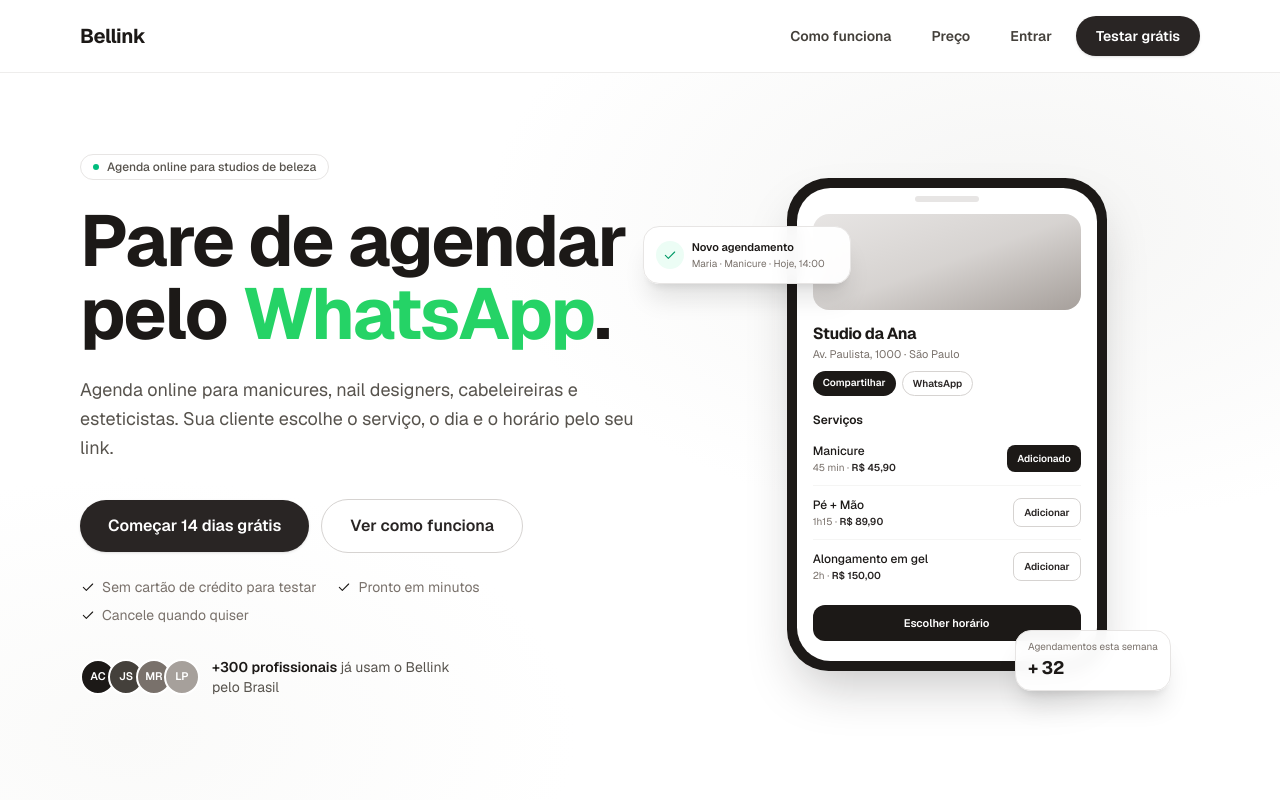
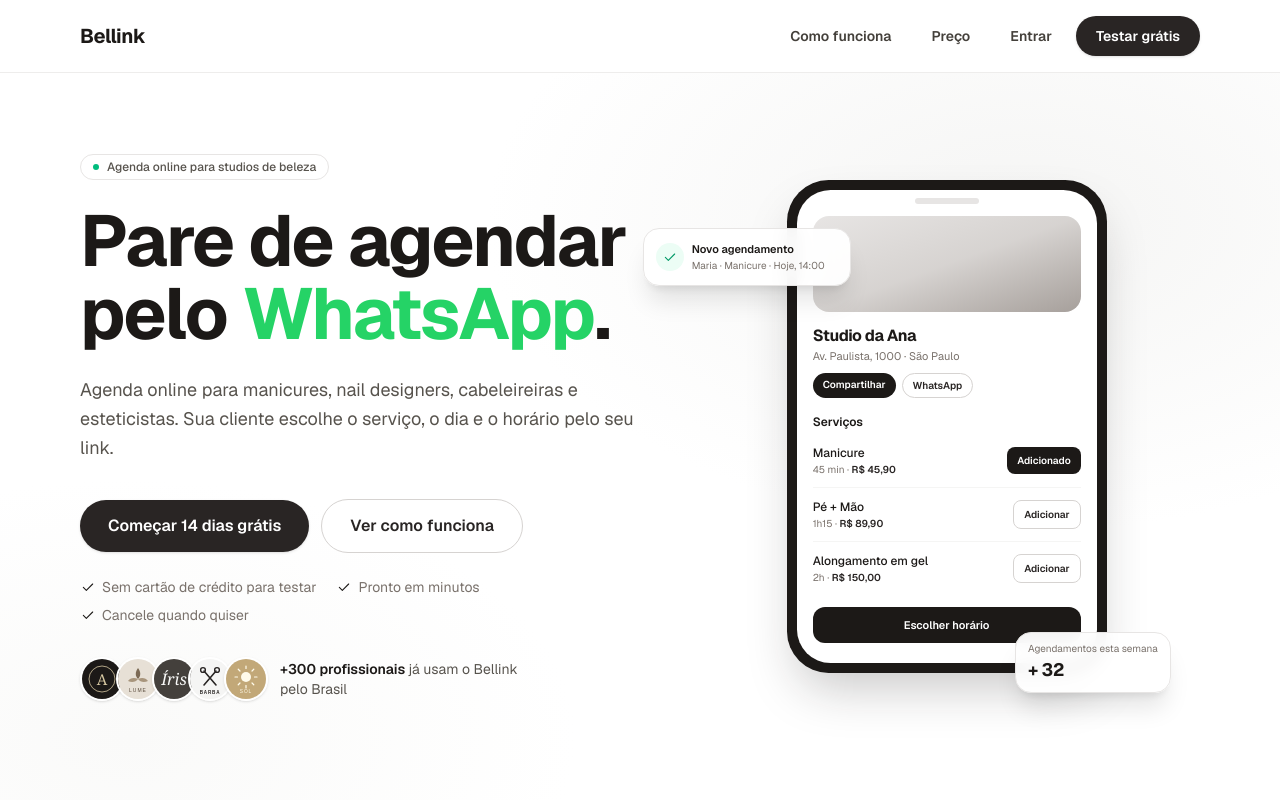
Before and after one commit to gabriellmoraes88/beleza, a Next.js app: page / in a window 1280 px wide. Shown: the top 800 px of the page. Built offline with nearby package versions, Linux system fonts and the light colour scheme.

Commit message:
Logos de studios na prova social da página de vendas
Co-Authored-By: Claude Opus 5.5 (1M context) <noreply@anthropic.com>
Claude-Session: https://claude.ai/code/session_01Y9h34p5sV9m2PkrF6Nso5r

```diff
--- a/src/app/page.tsx
+++ b/src/app/page.tsx
@@ -272,14 +272,12 @@ export default function Home() {
             </ul>
             <div className="mt-8 flex items-center justify-center gap-3 lg:justify-start">
               <div className="flex -space-x-2" aria-hidden>
-                {["AC", "JS", "MR", "LP"].map((ini, i) => (
+                {STUDIO_LOGOS.map((Logo, i) => (
                   <span
-                    key={ini}
-                    className={`flex h-9 w-9 items-center justify-center rounded-full border-2 border-white text-[11px] font-semibold text-white ${
-                      ["bg-stone-900", "bg-stone-700", "bg-stone-500", "bg-stone-400"][i]
-                    }`}
+                    key={i}
+                    className="block h-11 w-11 overflow-hidden rounded-full border-2 border-white shadow-sm"
                   >
-                    {ini}
+                    <Logo />
                   </span>
                 ))}
               </div>
@@ -479,3 +477,67 @@ export default function Home() {
     </main>
   );
 }
+
+/* Logos de studios fictícios, só ilustrativos. */
+const STUDIO_LOGOS = [
+  () => (
+    <svg viewBox="0 0 40 40" className="h-full w-full">
+      <rect width="40" height="40" fill="#1c1917" />
+      <circle cx="20" cy="20" r="13" fill="none" stroke="#d6c7a1" strokeWidth="0.8" />
+      <text x="20" y="25.5" textAnchor="middle" fontFamily="Georgia, serif" fontSize="15" fill="#d6c7a1">
+        A
+      </text>
+    </svg>
+  ),
+  () => (
+    <svg viewBox="0 0 40 40" className="h-full w-full">
+      <rect width="40" height="40" fill="#e7e0d6" />
+      <path d="M20 9c3 4 3 8 0 11-3-3-3-7 0-11Z" fill="#7c6a55" />
+      <path d="M20 20c4-2 8-1 10 2-4 2-8 1-10-2ZM20 20c-4-2-8-1-10 2 4 2 8 1 10-2Z" fill="#a8957c" />
+      <text x="20" y="33" textAnchor="middle" fontFamily="Arial, sans-serif" fontSize="5" letterSpacing="1" fill="#57483a">
+        LUME
+      </text>
+    </svg>
+  ),
+  () => (
+    <svg viewBox="0 0 40 40" className="h-full w-full">
+      <rect width="40" height="40" fill="#44403c" />
+      <text x="20" y="26" textAnchor="middle" fontFamily="Georgia, serif" fontStyle="italic" fontSize="16" fill="#fafaf9">
+        Íris
+      </text>
+    </svg>
+  ),
+  () => (
+    <svg viewBox="0 0 40 40" className="h-full w-full">
+      <rect width="40" height="40" fill="#f5f5f4" />
+      <path d="M14 12l12 14M26 12L14 26" stroke="#292524" strokeWidth="1.6" strokeLinecap="round" />
+      <circle cx="13" cy="11" r="2.4" fill="none" stroke="#292524" strokeWidth="1.4" />
+      <circle cx="27" cy="11" r="2.4" fill="none" stroke="#292524" strokeWidth="1.4" />
+      <text x="20" y="35" textAnchor="middle" fontFamily="Arial, sans-serif" fontWeight="700" fontSize="4.6" letterSpacing="0.8" fill="#292524">
+        BARBA
+      </text>
+    </svg>
+  ),
+  () => (
+    <svg viewBox="0 0 40 40" className="h-full w-full">
+      <rect width="40" height="40" fill="#c2a878" />
+      <circle cx="20" cy="18" r="5" fill="#fffbeb" />
+      {[0, 45, 90, 135, 180, 225, 270, 315].map((a) => (
+        <line
+          key={a}
+          x1="20"
+          y1="9.5"
+          x2="20"
+          y2="7"
+          stroke="#fffbeb"
+          strokeWidth="1.2"
+          strokeLinecap="round"
+          transform={`rotate(${a} 20 18)`}
+        />
+      ))}
+      <text x="20" y="34" textAnchor="middle" fontFamily="Arial, sans-serif" fontSize="4.8" letterSpacing="1" fill="#fffbeb">
+        SOL
+      </text>
+    </svg>
+  ),
+];
```
